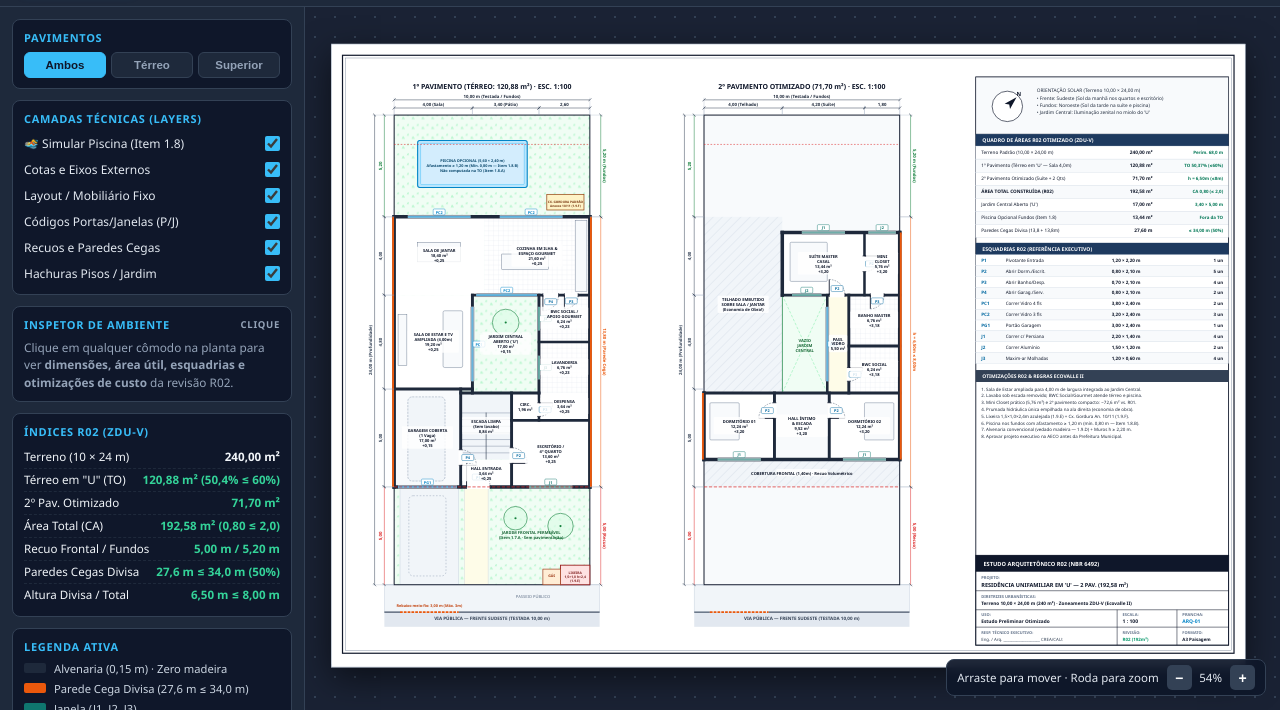
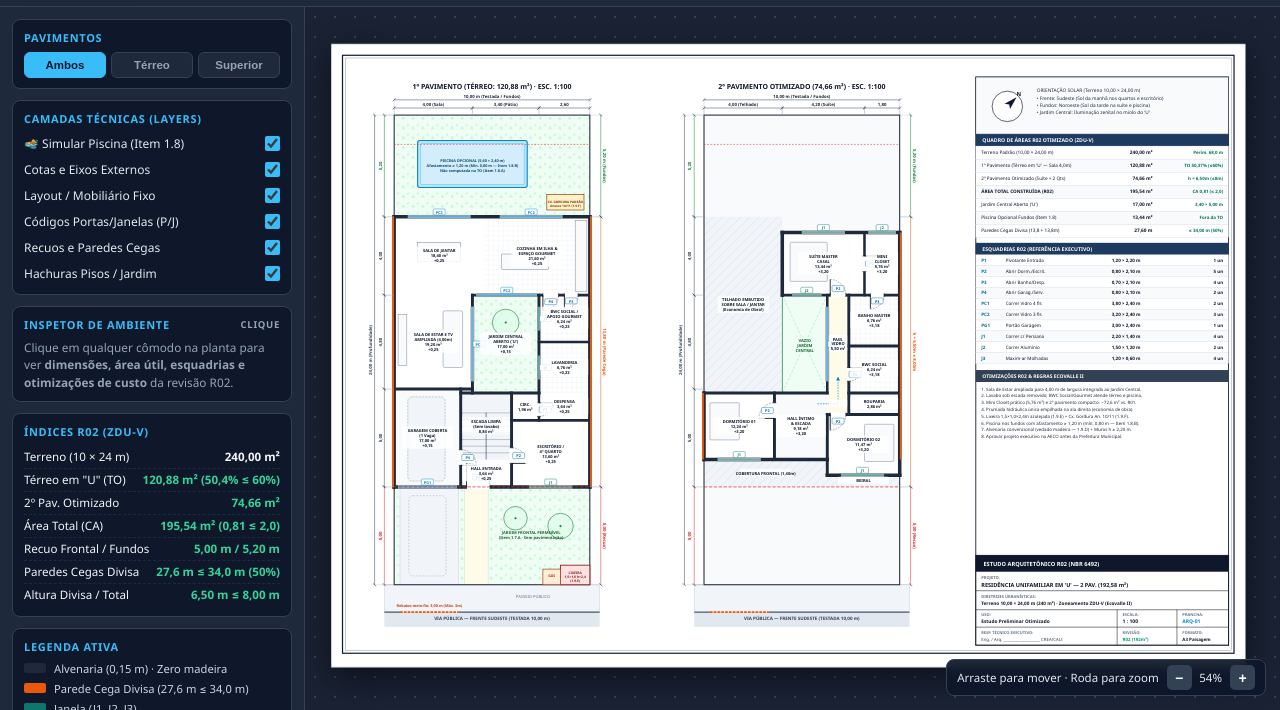
Before and after one commit to leandromarquesssantos/test_house_floor_plan, a plain HTML site: page index.html in a window 1280 px wide. Shown: the part 90-800 px from the top of the page. Drawn offline with Linux system fonts and the light colour scheme.

Commit message:
Fix 2nd floor circulation: open 1.10m passage connecting Hall/Stairs directly to Glass Passarela and Master Suite

```diff
--- a/index.html
+++ b/index.html
@@ -276,8 +276,8 @@
       <h3>Índices R02 (ZDU-V)</h3>
       <div class="metric-row"><span>Terreno (10 × 24 m)</span><strong>240,00 m²</strong></div>
       <div class="metric-row"><span>Térreo em "U" (TO)</span><strong class="ok">120,88 m² (50,4% ≤ 60%)</strong></div>
-      <div class="metric-row"><span>2º Pav. Otimizado</span><strong class="ok">71,70 m²</strong></div>
-      <div class="metric-row"><span>Área Total (CA)</span><strong class="ok">192,58 m² (0,80 ≤ 2,0)</strong></div>
+      <div class="metric-row"><span>2º Pav. Otimizado</span><strong class="ok">74,66 m²</strong></div>
+      <div class="metric-row"><span>Área Total (CA)</span><strong class="ok">195,54 m² (0,81 ≤ 2,0)</strong></div>
       <div class="metric-row"><span>Recuo Frontal / Fundos</span><strong class="ok">5,00 m / 5,20 m</strong></div>
       <div class="metric-row"><span>Paredes Cegas Divisa</span><strong class="ok">27,6 m ≤ 34,0 m (50%)</strong></div>
       <div class="metric-row"><span>Altura Divisa / Total</span><strong class="ok">6,50 m ≤ 8,00 m</strong></div>
@@ -741,7 +741,7 @@ function buildFloorR02(root, ox, oy, isGround) {
 
   txt(px(ox, 5.0), oy - 48, isGround
     ? "1º PAVIMENTO (TÉRREO: 120,88 m²) · ESC. 1:100"
-    : "2º PAVIMENTO OTIMIZADO (71,70 m²) · ESC. 1:100",
+    : "2º PAVIMENTO OTIMIZADO (74,66 m²) · ESC. 1:100",
     { "font-size": 12.8, "font-weight": 800, fill: "#0f172a", "text-anchor": "middle" }, gBase);
 
   // Sidewalk & Street
@@ -864,8 +864,9 @@ function buildFloorR02(root, ox, oy, isGround) {
     drawWindow(gWalls, gEsqTag, ox, oy, 5.4, 18.8, 8.6, 18.8, "PC2", true);
 
   } else {
-    // 2º PAVIMENTO OTIMIZADO (71,70 m²)
-    roomZone("s-roof", 0.0, 5.0, 10.0, 1.4, ["COBERTURA FRONTAL (1,40m) · Recuo Volumétrico"], "", "", "url(#pat-roof)", false);
+    // 2º PAVIMENTO OTIMIZADO (74,66 m² — Circulação Contínua Hall → Passarela → Suíte!)
+    roomZone("s-roof", 0.0, 5.0, 6.3, 1.4, ["COBERTURA FRONTAL (1,40m)"], "", "", "url(#pat-roof)", false);
+    roomZone("s-roof", 6.3, 5.0, 3.7, 0.6, ["BEIRAL"], "", "", "url(#pat-roof)", false);
     roomZone("s-roof", 0.0, 9.8, 4.0, 9.0, ["TELHADO EMBUTIDO", "SOBRE SALA / JANTAR", "(Economia de Obra!)"], "", "", "url(#pat-roof)", false);
 
     // Central Void
@@ -875,28 +876,36 @@ function buildFloorR02(root, ox, oy, isGround) {
     txt(px(ox, 5.15), py(oy, 12.4), ["VAZIO", "JARDIM", "CENTRAL"], { "font-size": 7.5, "font-weight": 700, fill: "#166534", "text-anchor": "middle" }, gLabels);
 
     roomZone("s-q1",      0.0, 6.4, 3.6, 3.4, ["DORMITÓRIO 01"], "12,24 m²", "+3,20", "#ffffff", false);
-    roomZone("s-hall",    3.6, 6.4, 2.8, 3.4, ["HALL ÍNTIMO", "& ESCADA"], "9,52 m²", "+3,20", "#f8fafc", false);
-    roomZone("s-q2",      6.4, 6.4, 3.6, 3.4, ["DORMITÓRIO 02"], "12,24 m²", "+3,20", "#ffffff", false);
+    roomZone("s-hall",    3.6, 6.4, 2.7, 3.4, ["HALL ÍNTIMO", "& ESCADA"], "9,18 m²", "+3,20", "#f8fafc", false);
+    roomZone("s-hall",    6.3, 8.7, 1.1, 1.1, [""], "", "", "#fefce8", false);
+    roomZone("s-q2",      6.3, 5.6, 3.7, 3.1, ["DORMITÓRIO 02"], "11,47 m²", "+3,20", "#ffffff", false);
+    roomZone("s-hall",    7.4, 8.7, 2.6, 1.1, ["ROUPARIA"], "2,86 m²", "", "#f8fafc", false);
     roomZone("s-pass",    6.3, 9.8, 1.1, 5.0, ["PASS.", "VIDRO"], "5,50 m²", "", "#fefce8", false);
     roomZone("s-bwcsoc",  7.4, 9.8, 2.6, 2.4, ["BWC SOCIAL"], "6,24 m²", "+3,18", "#ffffff", true);
     roomZone("s-bwcmast", 7.4, 12.2, 2.6, 2.6, ["BANHO MASTER"], "6,76 m²", "+3,18", "#ffffff", true);
     roomZone("s-suite",   4.0, 14.8, 4.2, 3.2, ["SUÍTE MASTER", "CASAL"], "13,44 m²", "+3,20", "#ffffff", false);
     roomZone("s-closet",  8.2, 14.8, 1.8, 3.2, ["MINI", "CLOSET"], "5,76 m²", "+3,20", "#ffffff", false);
 
+    // Circulation arrow showing open flow Hall -> Passarela -> Suite!
+    el("path", { d: `M ${px(ox, 5.8)} ${py(oy, 9.25)} L ${px(ox, 6.85)} ${py(oy, 9.25)} L ${px(ox, 6.85)} ${py(oy, 10.6)}`, fill: "none", stroke: "#0284c7", "stroke-width": 1.2, "stroke-dasharray": "3,2", "marker-end": "url(#blue-arrow)" }, gMob);
+
     // Beds
     el("rect", { x: px(ox, 0.3), y: py(oy, 9.3), width: 1.5*S, height: 1.9*S, rx: 2, fill: "#f8fafc", stroke: "#64748b", "stroke-width": 0.8 }, gMob);
-    el("rect", { x: px(ox, 8.2), y: py(oy, 9.3), width: 1.5*S, height: 1.9*S, rx: 2, fill: "#f8fafc", stroke: "#64748b", "stroke-width": 0.8 }, gMob);
+    el("rect", { x: px(ox, 8.2), y: py(oy, 8.2), width: 1.5*S, height: 1.9*S, rx: 2, fill: "#f8fafc", stroke: "#64748b", "stroke-width": 0.8 }, gMob);
     el("rect", { x: px(ox, 4.4), y: py(oy, 17.5), width: 1.9*S, height: 2.0*S, rx: 2, fill: "#f8fafc", stroke: "#64748b", "stroke-width": 0.8 }, gMob);
 
-    // WALLS 2º PAV
-    drawWall(gWalls, ox, oy, 0.0, 6.4, 10.0, 6.4, 0.18);
+    // WALLS 2º PAV (Open 1,10m passage at x=6.3, y=8.7..9.8 AND y=9.8, x=6.3..7.4!)
+    drawWall(gWalls, ox, oy, 0.0, 6.4, 6.3, 6.4, 0.18);
+    drawWall(gWalls, ox, oy, 6.3, 5.6, 10.0, 5.6, 0.18);
     drawWall(gWalls, ox, oy, 0.0, 6.4, 0.0, 9.8, 0.18);
-    drawWall(gWalls, ox, oy, 10.0, 6.4, 10.0, 18.0, 0.18);
-    drawWall(gWalls, ox, oy, 0.0, 9.8, 10.0, 9.8, 0.15);
+    drawWall(gWalls, ox, oy, 10.0, 5.6, 10.0, 18.0, 0.18);
+    drawWall(gWalls, ox, oy, 0.0, 9.8, 6.3, 9.8, 0.15);   // Stops at x=6.3 -> open passage to Passarela!
+    drawWall(gWalls, ox, oy, 7.4, 9.8, 10.0, 9.8, 0.15);  // Wall between Rouparia & BWC Social
     drawWall(gWalls, ox, oy, 3.6, 6.4, 3.6, 9.8, 0.15);
-    drawWall(gWalls, ox, oy, 6.4, 6.4, 6.4, 9.8, 0.15);
-    drawWall(gWalls, ox, oy, 6.3, 9.8, 6.3, 14.8, 0.13);
-    drawWall(gWalls, ox, oy, 7.4, 9.8, 7.4, 14.8, 0.15);
+    drawWall(gWalls, ox, oy, 6.3, 5.6, 6.3, 8.7, 0.15);   // Stops at y=8.7 -> open passage from Hall!
+    drawWall(gWalls, ox, oy, 6.3, 8.7, 10.0, 8.7, 0.15);  // Wall between Q2 & Corridor/Rouparia
+    drawWall(gWalls, ox, oy, 6.3, 9.8, 6.3, 14.8, 0.13);  // Glass wall of Passarela facing Void
+    drawWall(gWalls, ox, oy, 7.4, 8.7, 7.4, 14.8, 0.15);  // Spine separating Passarela from Rouparia/BWCs
     drawWall(gWalls, ox, oy, 7.4, 12.2, 10.0, 12.2, 0.15);
     drawWall(gWalls, ox, oy, 4.0, 14.8, 10.0, 14.8, 0.15);
     drawWall(gWalls, ox, oy, 4.0, 14.8, 4.0, 18.0, 0.18);
@@ -904,15 +913,15 @@ function buildFloorR02(root, ox, oy, isGround) {
     drawWall(gWalls, ox, oy, 8.2, 14.8, 8.2, 18.0, 0.13);
 
     // DOORS & WINDOWS 2º PAV
-    drawDoor(gWalls, gEsqTag, ox, oy, 3.6, 8.5, 0.80, "V", "WS", "P2");
-    drawDoor(gWalls, gEsqTag, ox, oy, 6.4, 8.5, 0.80, "V", "ES", "P2");
-    drawDoor(gWalls, gEsqTag, ox, oy, 7.4, 10.4, 0.70, "V", "EN", "P3");
-    drawDoor(gWalls, gEsqTag, ox, oy, 6.4, 14.8, 0.80, "H", "NW", "P2");
-    drawDoor(gWalls, gEsqTag, ox, oy, 8.2, 16.0, 0.80, "V", "EN", "P2");
-    drawDoor(gWalls, gEsqTag, ox, oy, 8.5, 14.8, 0.70, "H", "SW", "P3");
+    drawDoor(gWalls, gEsqTag, ox, oy, 3.6, 8.5, 0.80, "V", "WS", "P2");   // Hall -> Q1
+    drawDoor(gWalls, gEsqTag, ox, oy, 6.45, 8.7, 0.80, "H", "SW", "P2");  // Hall/Corridor -> Q2
+    drawDoor(gWalls, gEsqTag, ox, oy, 7.4, 10.4, 0.70, "V", "EN", "P3");  // Passarela -> BWC Social
+    drawDoor(gWalls, gEsqTag, ox, oy, 6.45, 14.8, 0.80, "H", "NW", "P2"); // Passarela -> Suíte Master!
+    drawDoor(gWalls, gEsqTag, ox, oy, 8.2, 16.0, 0.80, "V", "EN", "P2");  // Suíte Master -> Mini Closet
+    drawDoor(gWalls, gEsqTag, ox, oy, 8.5, 14.8, 0.70, "H", "SW", "P3");  // Mini Closet -> Banho Master
 
     drawWindow(gWalls, gEsqTag, ox, oy, 0.7, 6.4, 2.9, 6.4, "J1", false);
-    drawWindow(gWalls, gEsqTag, ox, oy, 7.1, 6.4, 9.3, 6.4, "J1", false);
+    drawWindow(gWalls, gEsqTag, ox, oy, 7.0, 5.6, 9.2, 5.6, "J1", false);
     drawWindow(gWalls, gEsqTag, ox, oy, 6.3, 10.4, 6.3, 14.2, "PC1", true);
     drawWindow(gWalls, gEsqTag, ox, oy, 4.5, 14.8, 6.0, 14.8, "J2", false);
     drawWindow(gWalls, gEsqTag, ox, oy, 5.0, 18.0, 7.2, 18.0, "J1", false);
@@ -1114,8 +1123,8 @@ function drawTitleBlock(root) {
   const rows = [
     ["Terreno Padrão (10,00 × 24,00 m)", "240,00 m²", "Perím. 68,0 m"],
     ["1º Pavimento (Térreo em 'U' — Sala 4,0m)", "120,88 m²", "TO 50,37% (≤60%)"],
-    ["2º Pavimento Otimizado (Suíte + 2 Qts)", "71,70 m²", "h = 6,50m (≤8m)"],
-    ["ÁREA TOTAL CONSTRUÍDA (R02)", "192,58 m²", "CA 0,80 (≤ 2,0)"],
+    ["2º Pavimento Otimizado (Suíte + 2 Qts)", "74,66 m²", "h = 6,50m (≤8m)"],
+    ["ÁREA TOTAL CONSTRUÍDA (R02)", "195,54 m²", "CA 0,81 (≤ 2,0)"],
     ["Jardim Central Aberto ('U')", "17,00 m²", "3,40 × 5,00 m"],
     ["Piscina Opcional Fundos (Item 1.8)", "13,44 m²", "Fora da TO"],
     ["Paredes Cegas Divisa (13,8 + 13,8m)", "27,60 m", "≤ 34,00 m (50%)"]
@@ -1331,7 +1340,7 @@ function drawIso3D() {
 // =============================================================================
 let costTier = "med";
 const TIER_RATE = { eco: 3050, med: 3650, alto: 4550 };
-const AREA_R02 = 192.58;
+const AREA_R02 = 195.54;
 const AREA_R01 = 265.20;
 
 function fmtBRL(v) { return v.toLocaleString("pt-BR", { style: "currency", currency: "BRL", maximumFractionDigits: 0 }); }
```
Also changed, not shown: planta_ilustrativa.png.
